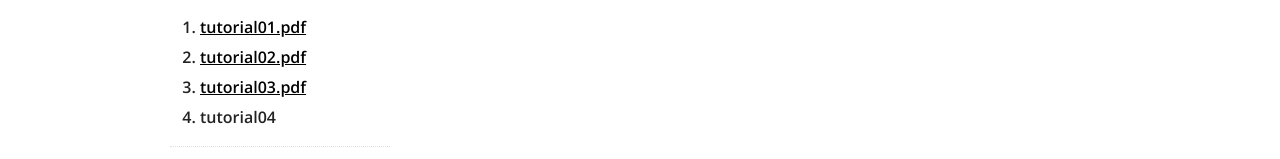
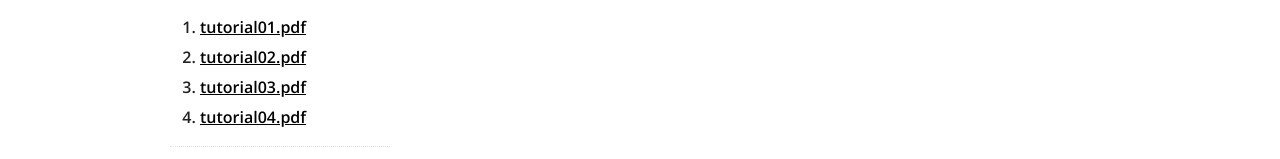
Before and after one commit to Wentong-DST/Wentong-DST.github.io, a Jekyll site: the page built from index.html, in a window 1280 px wide. Shown: the part 776-935 px from the top of the page. Built offline with Jekyll 4.4.1, drawn with Linux system fonts in a browser that asks for light colours; nearby versions of some CDN libraries.

Commit message:
updated sidebar to include tutorial4.pdf

```diff
--- a/_includes/sidebar.html
+++ b/_includes/sidebar.html
@@ -29,7 +29,7 @@
         <li><a href="./cs1020e/tutorial01.pdf"><u>tutorial01.pdf</u></a></li>
         <li><a href="./cs1020e/tutorial02.pdf"><u>tutorial02.pdf</u></a></li>
         <li><a href="./cs1020e/tutorial03.pdf"><u>tutorial03.pdf</u></a></li>
-        <li>tutorial04</li>
+        <li><a href="./cs1020e/tutorial04.pdf"><u>tutorial04.pdf</u></a></li>
     </ol>
     </p>
   </div>
```
